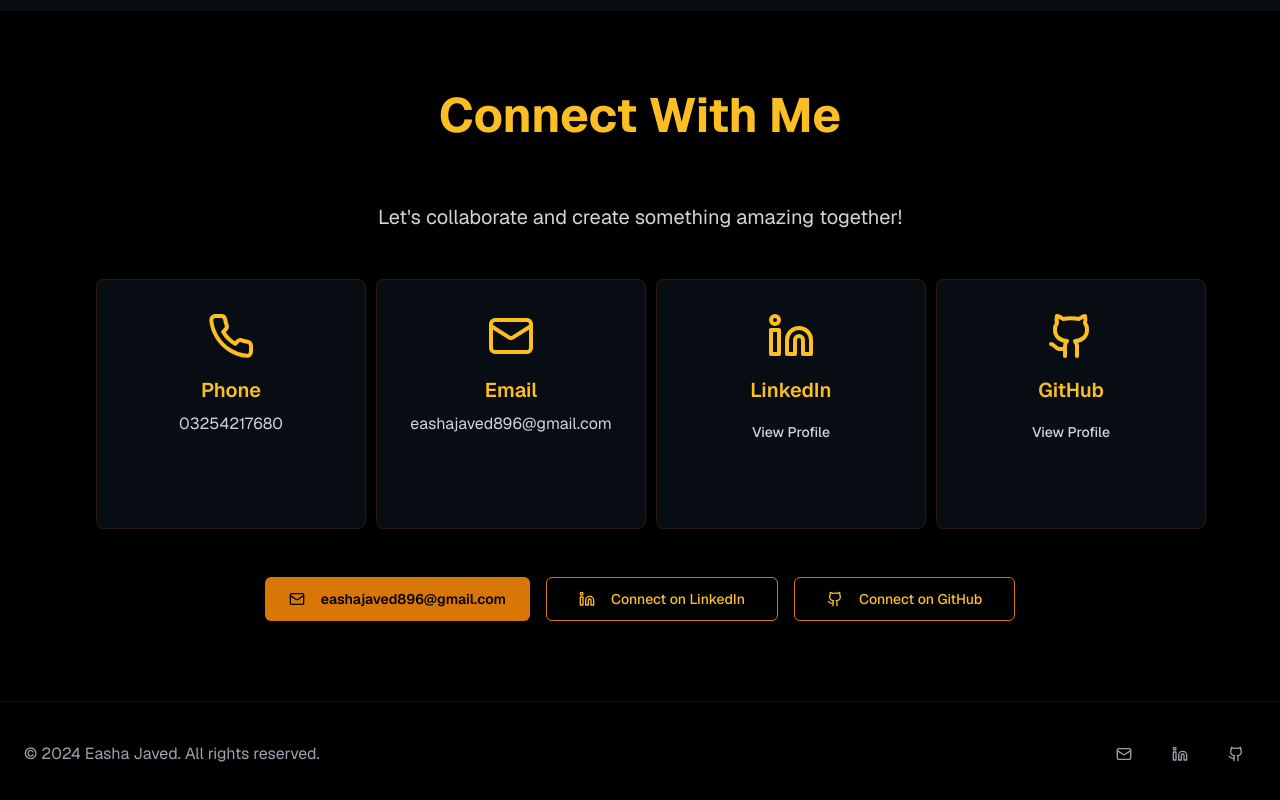
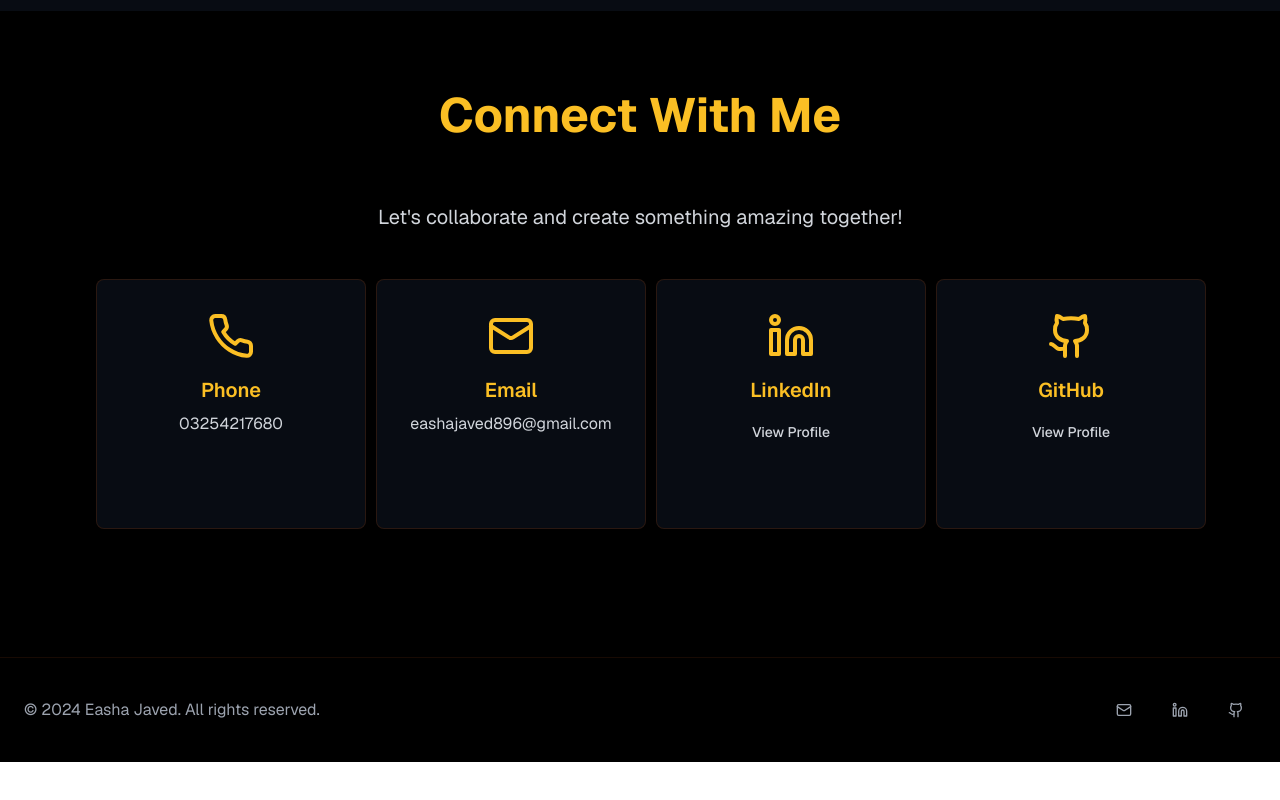
Before and after one commit to easha-javed/portfolio-website, a Next.js app: page / in a window 1280 px wide. Shown: the part 3647-4447 px from the top of the page. After the commit the page ends 4409 px from the top, so only its background shows below. Built offline with nearby package versions, Linux system fonts and the light colour scheme.

Commit message:
Update page.tsx

```diff
--- a/app/page.tsx
+++ b/app/page.tsx
@@ -440,46 +440,7 @@ export default function Portfolio() {
       </Card>
     </div>
 
-    {/* Buttons Row */}
-    <div className="flex flex-col sm:flex-row flex-wrap gap-4 justify-center items-center">
-      {/* Email Button */}
-      <Button
-        size="lg"
-        className="bg-amber-600 hover:bg-amber-700 text-black font-semibold px-6 py-3 w-fit"
-        asChild
-      >
-        <a href="mailto:eashajaved896@gmail.com" className="flex items-center">
-          <Mail className="h-4 w-4 mr-2" />
-          eashajaved896@gmail.com
-        </a>
-      </Button>
 
-      {/* LinkedIn Button */}
-      <Button
-        variant="outline"
-        size="lg"
-        className="border-amber-600 text-amber-400 hover:bg-amber-600 hover:text-black bg-transparent"
-        asChild
-      >
-        <a href="https://www.linkedin.com/in/easha-javed-a27055263" target="_blank" rel="noopener noreferrer">
-          <Linkedin className="h-4 w-4 mr-2" />
-          Connect on LinkedIn
-        </a>
-      </Button>
-
-      {/* GitHub Button */}
-      <Button
-        variant="outline"
-        size="lg"
-        className="border-amber-600 text-amber-400 hover:bg-amber-600 hover:text-black bg-transparent"
-        asChild
-      >
-        <a href="https://github.com/easha-javed" target="_blank" rel="noopener noreferrer">
-          <Github className="h-4 w-4 mr-2" />
-          Connect on GitHub
-        </a>
-      </Button>
-    </div>
   </div>
 </section>
 
```
